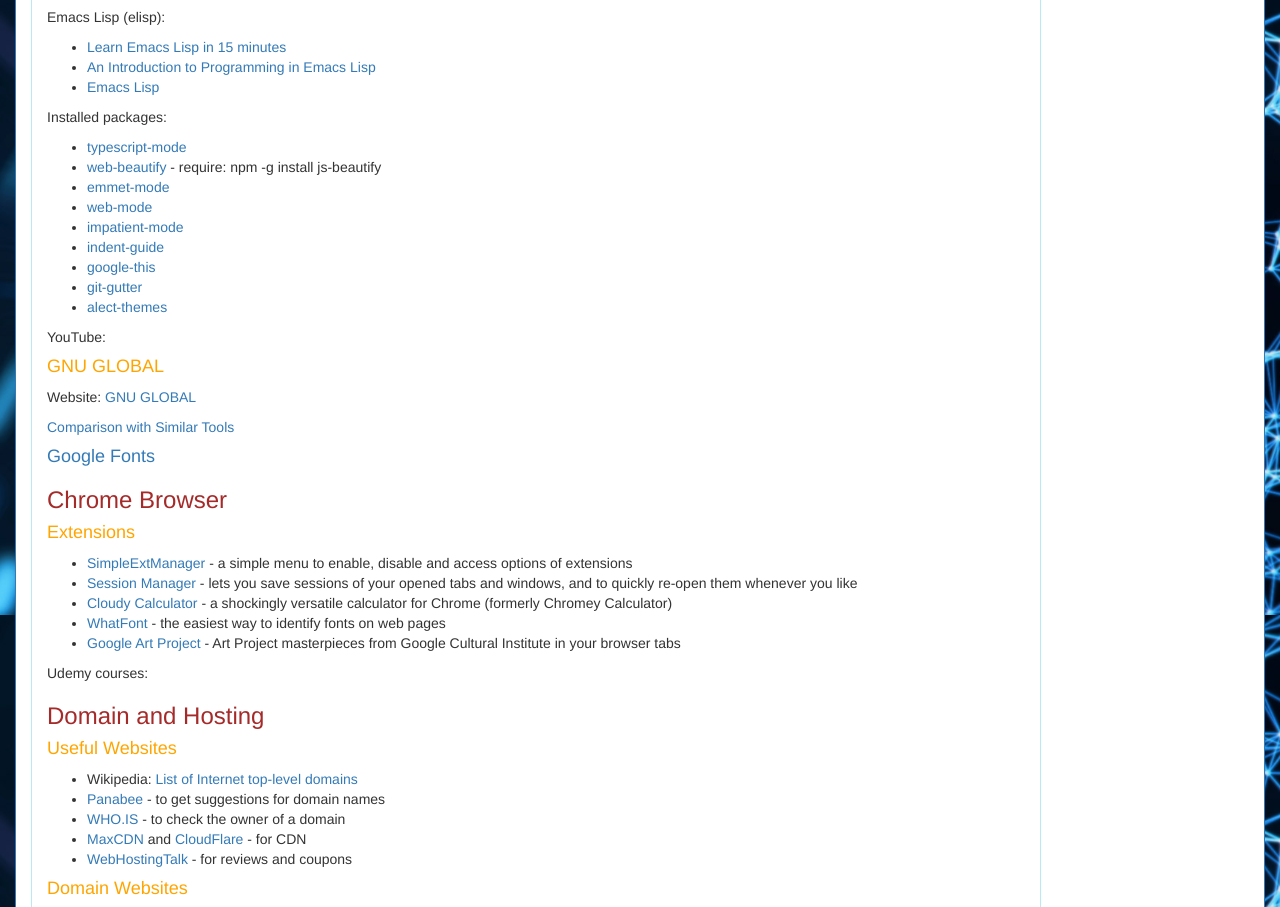
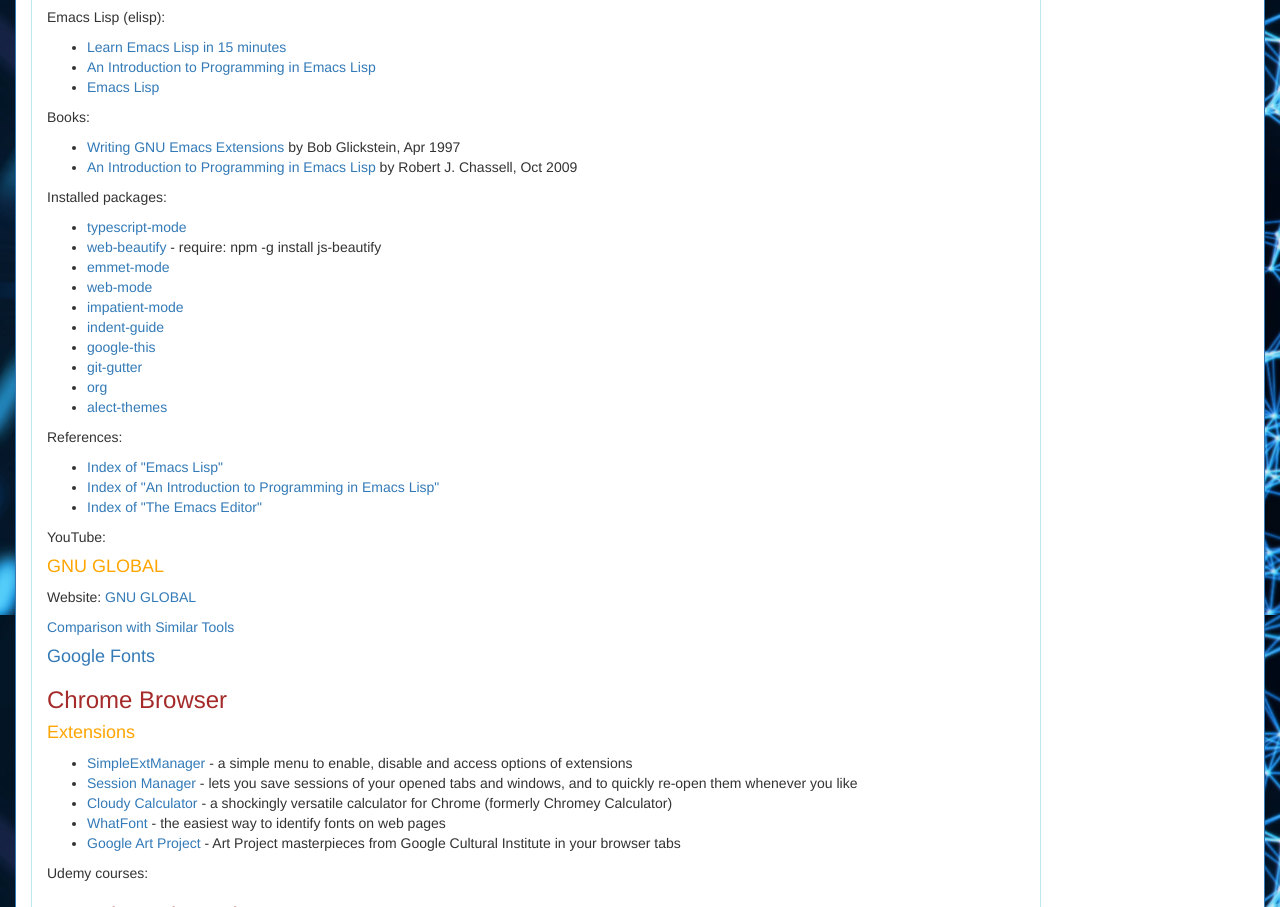
Before and after one commit to billtj/nqtus, a plain HTML site: page index.html in a window 1280 px wide. Shown: the part 4985-5892 px from the top of the page. Drawn offline with nearby package versions, Linux system fonts and the light colour scheme.

Commit message:
Some additions for Emacs references.

```diff
--- a/index.html
+++ b/index.html
@@ -782,7 +782,12 @@
                         <li><a href="http://emacs-doctor.com/learn-emacs-lisp-in-15-minutes.html">Learn Emacs Lisp in 15 minutes</a></li>
                         <li><a href="https://www.gnu.org/software/emacs/manual/html_node/eintr/index.html">An Introduction to Programming in Emacs Lisp</a></li>
                         <li><a href="https://www.gnu.org/software/emacs/manual/html_node/elisp/">Emacs Lisp</a></li>
+                      </ul>
 
+                      <p>Books:</p>
+                      <ul>
+                        <li><a href="https://ipfs.io/ipfs/QmTmMhRv2nh889JfYBWXdxSvNS6zWnh4QFo4Q2knV7Ei2B/Programming/Lisp/Writing%20GNU%20Emacs%20Extensions%20-%20Bob%20Glickstein.pdf">Writing GNU Emacs Extensions</a> by Bob Glickstein, Apr 1997</li>
+                        <li><a href="https://www.gnu.org/software/emacs/manual/pdf/eintr.pdf">An Introduction to Programming in Emacs Lisp</a> by Robert J. Chassell, Oct 2009</li>
                       </ul>
 
                       <p>Installed packages:</p>
@@ -795,9 +800,18 @@
                         <li><a href="https://github.com/zk-phi/indent-guide">indent-guide</a></li>
                         <li><a href="https://github.com/Malabarba/emacs-google-this">google-this</a></li>
                         <li><a href="https://github.com/syohex/emacs-git-gutter">git-gutter</a></li>
+                        <li><a href="http://orgmode.org/">org</a></li>
                         <li><a href="https://github.com/alezost/alect-themes">alect-themes</a></li>
                       </ul>
-                      <details>
+
+                      <p>References:</p>
+                      <ul>
+                        <li><a href="https://www.gnu.org/software/emacs/manual/html_node/elisp/Index.html#Index">Index of "Emacs Lisp"</a></li>
+                        <li><a href="https://www.gnu.org/software/emacs/manual/html_node/eintr/Index.html#Index">Index of "An Introduction to Programming in Emacs Lisp"</a></li>
+                        <li><a href="https://www.gnu.org/software/emacs/manual/html_node/emacs/Key-Index.html#Key-Index">Index of "The Emacs Editor"</a></li>
+                      </ul>
+
+                      <Details>
                         <summary>YouTube:</summary>
                         <ul>
                           <li><a href="https://www.youtube.com/watch?v=B6jfrrwR10k">Emacs Introduction and Demonstration</a></li>
```
